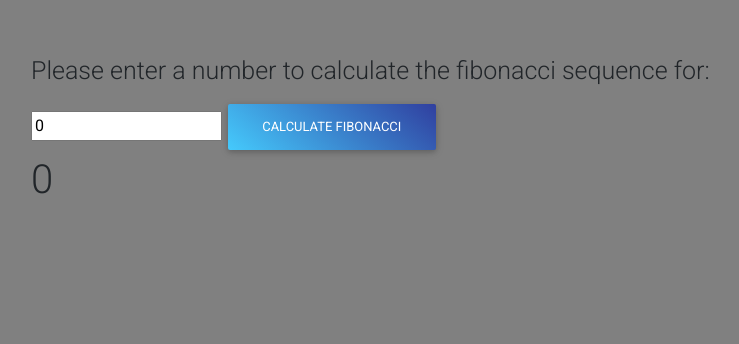
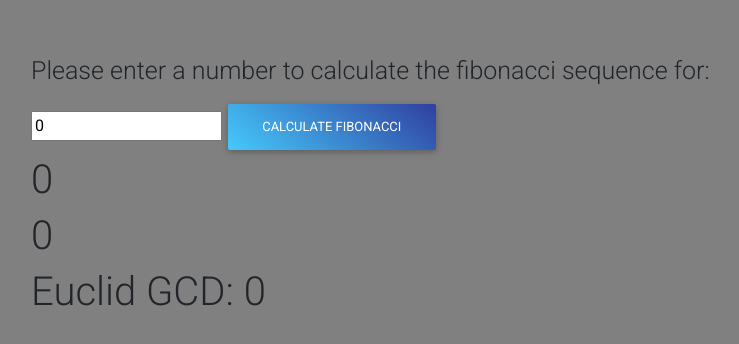
Before and after one commit to guygreenleaf/AlgoAnalysis, a React (Create React App) app: page /fibonacci in a window 1280 px wide. Shown: the part 348-692 px from the top of the page, without its empty margins (481-1220 px from the left). Built offline with nearby package versions, Linux system fonts and the light colour scheme.

Commit message:
added Euclid gcd worst case input

```diff
--- a/src/App.jsx
+++ b/src/App.jsx
@@ -9,9 +9,9 @@ import StatsMode from "./StatsMode";
 import Fibonacci from "./Fibonacci";
 import Exponentials from "./Exponentials";
 import Sorters from "./Sorters";
-import FibonacciStats from './FibonacciStats'
-import ExponentialStats from './ExponentialStats'
-import SorterStats from './SorterStats'
+import FibonacciStats from "./FibonacciStats";
+import ExponentialStats from "./ExponentialStats";
+import SorterStats from "./SorterStats";
 
 function App() {
   return (
--- a/src/Fibonacci.jsx
+++ b/src/Fibonacci.jsx
@@ -1,12 +1,13 @@
 import React, { useState, useEffect } from "react";
 import { MDBBtn } from "mdbreact";
-import {Line} from 'react-chartjs-2'
-
+import { Line } from "react-chartjs-2";
 
 function Fibonacci() {
   let [computation, compute] = useState(0);
   let [fiboToCompute, changeNum] = useState(0);
+  let [fiboPlusOne, compFiboPlusOne] = useState(0);
 
+  let [euclid, computeEuclid] = useState(0);
 
 
   let fibo = (number) => {
@@ -17,10 +18,21 @@ function Fibonacci() {
     return fibo(number - 1) + fibo(number - 2);
   };
 
+  let gcd = (m, n) => {
+
+    if(n < 1){
+      return m
+    }
+    return gcd(n, (m % n))
+  };
+
   let handleSubmit = (e) => {
     e.preventDefault();
 
     compute(fibo(fiboToCompute));
+    compFiboPlusOne(fibo(fiboToCompute+1))
+
+    computeEuclid(gcd(computation, fiboPlusOne))
   };
 
   return (
@@ -31,7 +43,8 @@ function Fibonacci() {
         </label>
         <input
           type="number"
-          onChange={(e) => changeNum(e.target.value)}
+          //Forgot to parseInt here initially, gave me a huge headache!
+          onChange={(e) => changeNum(parseInt(e.target.value))}
           value={fiboToCompute}
         />
 
@@ -39,9 +52,10 @@ function Fibonacci() {
           Calculate Fibonacci
         </MDBBtn>
       </form>
+
       <h1>{computation}</h1>
-
-
+      <h1>{fiboPlusOne}</h1>
+      <h1>Euclid GCD: {euclid}</h1>
     </div>
   );
 }
```
Also changed, not shown: src/FibonacciStats.jsx (+0 -76 lines), 1 other file (tests, documents, lock files or other folders).
